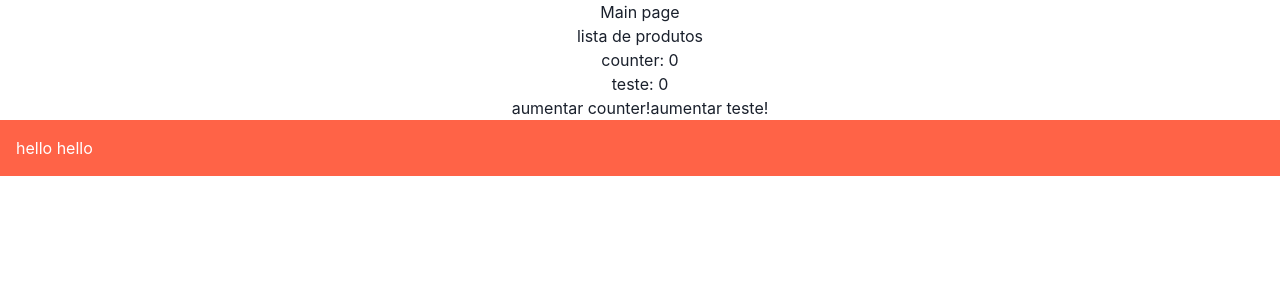
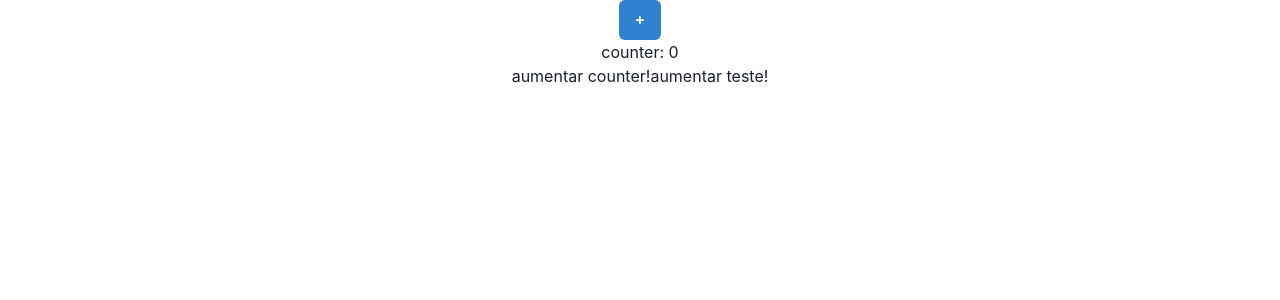
Before and after one commit to VenancioIgrejas/ProjectPA, a React (Create React App) app in the folder client/: page / in a window 1280 px wide. Shown: the top 300 px of the page. Built offline with nearby package versions, Linux system fonts and the light colour scheme.

Commit message:
Add AddProductButton

```diff
--- a/client/src/App.js
+++ b/client/src/App.js
@@ -2,6 +2,7 @@ import React, { useState } from "react";
 import './App.css';
 import { Box, ChakraProvider } from "@chakra-ui/react"
 import ProductsList from "./components/ProductsList";
+import AddProductButton from "./components/AddProductButton";
 import MainScreen from "./screens/MainScreen";
 
 function App() {
@@ -12,30 +13,29 @@ function App() {
     setTeste(teste + 1);
     console.log(teste);
   }
+
   return (
     <ChakraProvider>
       <div className="App">
-        <MainScreen />
-        <ProductsList />
+        <AddProductButton />
+
         <div>
           counter: {counter}
         </div>
-        <div>
-          teste: {teste}
-        </div>
+
+
         <button onClick={() => {
           counter++
           console.log(counter);
         }}>
           aumentar counter!
-    </button>
-        <button onClick={myFunc}>
-          aumentar teste!
-    </button>
+        </button>
+
+      <button onClick={myFunc}>
+        aumentar teste!
+      </button>
+
       </div>
-      <Box bg="tomato" w="100%" p={4} color='white'>
-        hello hello
-    </Box>
     </ChakraProvider>
   );
 }
--- /dev/null
+++ b/client/src/components/AddProductButton/index.js
@@ -0,0 +1,20 @@
+import React, { useState } from "react";
+import { Button, ButtonGroup } from "@chakra-ui/react"
+
+// import { Container } from './styles';
+
+function AddProductButton() {
+  const [buttonText, buttonState] = useState("+");
+  const changeButtonText = () => {
+    buttonState ("Inserindo...")
+  }
+
+  return (
+    <Button colorScheme="blue" onClick={changeButtonText}>
+      {buttonText}
+    </Button>
+  );
+
+}
+
+export default AddProductButton;
```
Also changed, not shown: 2 other files (tests, documents, lock files or other folders).
